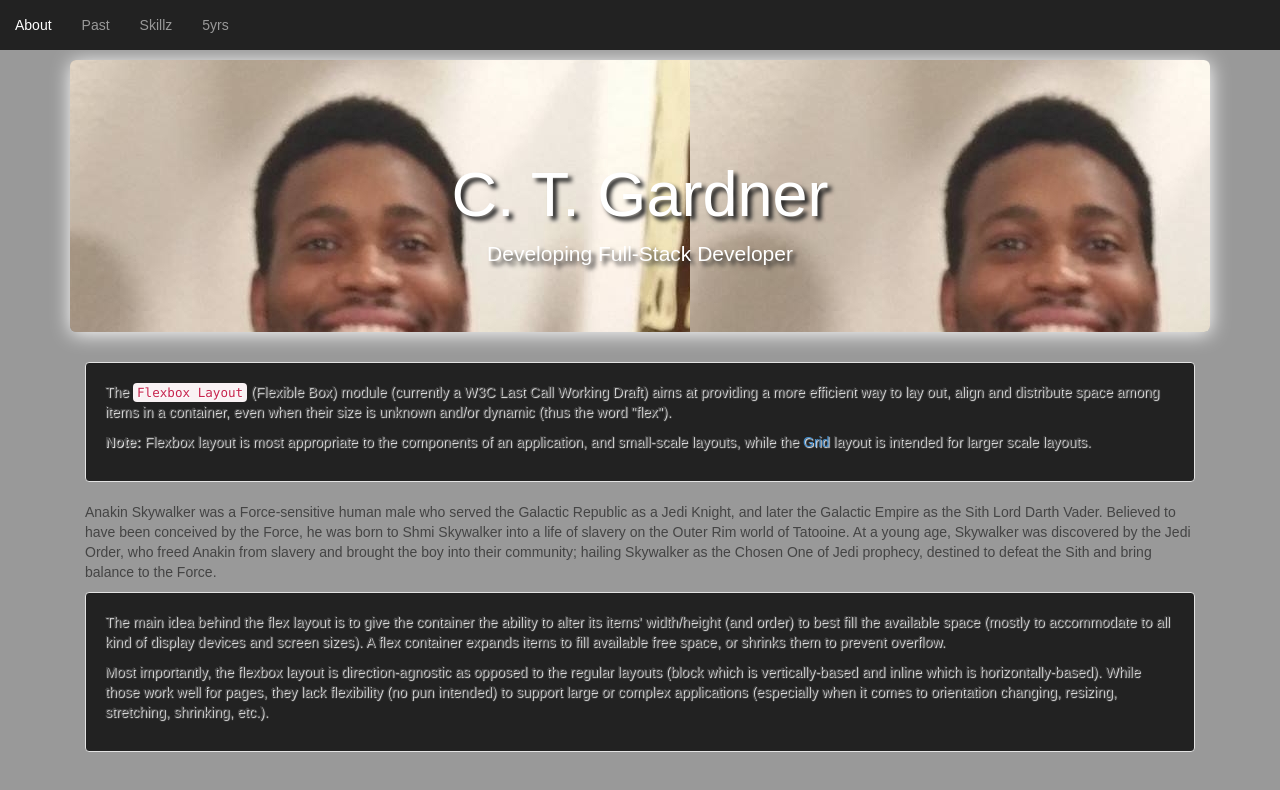
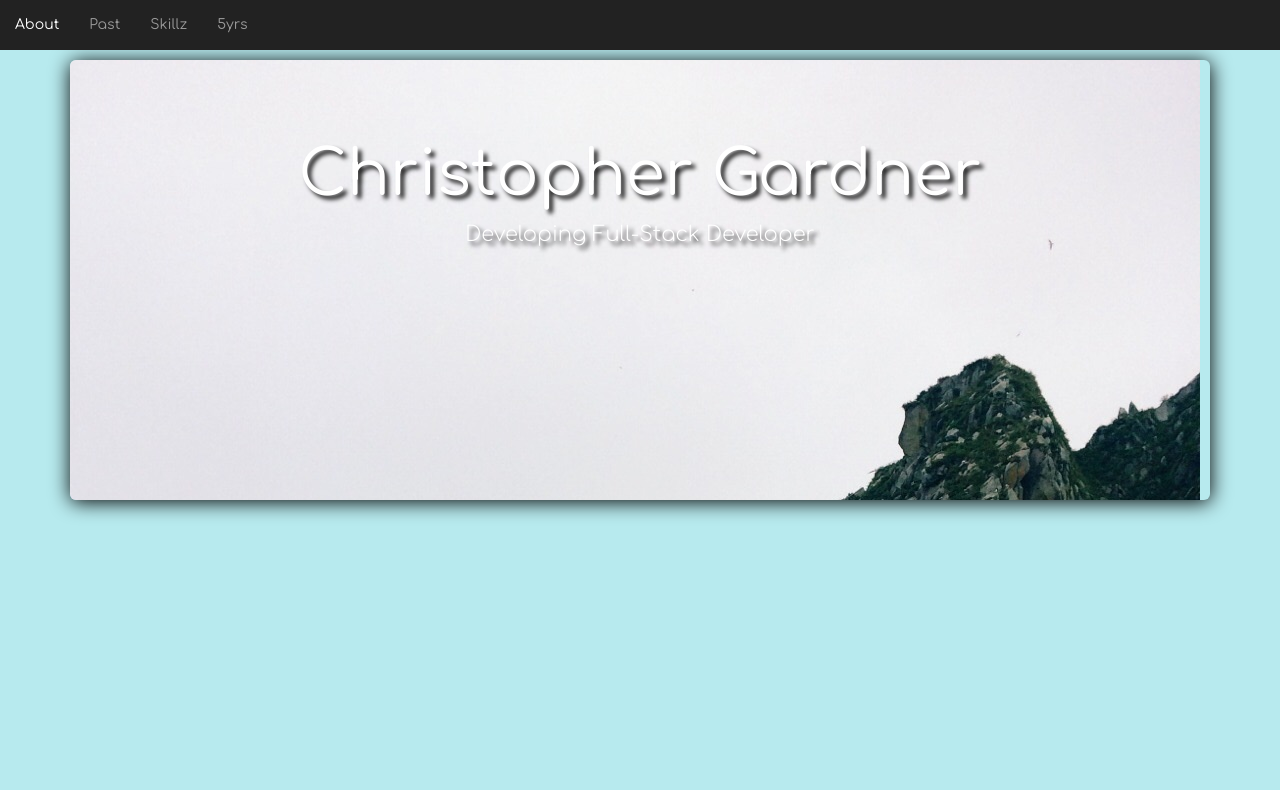
Before and after one commit to gardner589/gardner589.github.io, a plain HTML site: page index.html in a window 1280 px wide. Drawn offline with Linux system fonts and the light colour scheme.

Commit message:
this is a commit

```diff
--- a/index.html
+++ b/index.html
@@ -19,7 +19,7 @@
 <body class="container">
   <nav class="navbar-fixed-top navbar-inverse">
     <ul class="nav navbar-nav">
-      <li class="pull-left"><a href="#bio">About</a></li>
+      <li class="pull-left" id="about"><a href="#bio">About</a></li>
       <li class="pull-left"><a href="#">Past</a></li>
       <li class="pull-right"><a href="#"> 5yrs</a></li>
       <li class="pull-right"><a href="http://gardner589.github.io/ProjectOne" target="_blank">Skillz</a></li>
@@ -29,12 +29,14 @@
   <section class="container-fluid jumbotron" id="face">
     <header>
       <!-- <img src="profpic.jpg" alt="My picure of my face"/> -->
-      <h1 >C. T. Gardner</h1>
+      <h1 >Christopher Gardner</h1>
       <p>Developing Full-Stack Developer</p>
     </header>
   </section>
 
-<div class="container-fluid ">
+
+
+<div class="container-fluid" id="content">
   <div class="well" id="flexbox-background">
     <p>The <code>Flexbox Layout</code> (Flexible Box) module (currently a W3C Last Call Working Draft) aims at providing a more efficient way to lay out, align and distribute space among items in a container, even when their size is unknown and/or dynamic (thus the word "flex").</p>
     <p><strong>Note:</strong> Flexbox layout is most appropriate to the components of an application, and small-scale layouts, while the <a href="http://css-tricks.com/snippets/css/complete-guide-grid/">Grid</a> layout is intended for larger scale layouts.
--- a/script.js
+++ b/script.js
@@ -1,9 +1,13 @@
 $(document).ready(function(){
 
+  $('#content').toggle()
   $('#face h1').hide();
   $('#face p').hide();
   $('#face h1').toggle(1050);
   $('#face p').toggle(1050);
+  $('#about').click(function(){
+    $('#content').toggle(1500)
+  })
   // $('#face img').hover(function(){
   //   $(this).parent().find($('h1')).toggle(1500);
   //   $(this).parent().find($('p')).toggle(1500);
@@ -14,6 +18,7 @@ $(document).ready(function(){
   // })
 
 
+
    //this.css("text-shadow","3px 5px 10px gold");
     //$("nav").css("text-shadow","3px 5px 10px blue").toggle();
 
--- a/styloRen.css
+++ b/styloRen.css
@@ -1,3 +1,4 @@
+@import url(https://fonts.googleapis.com/css?family=Comfortaa:400,300);
 *{
 
 }
@@ -5,17 +6,18 @@
 body {
   width: 100vw;
   height: 100vh;
-  background: #999;
-  font-family: fantasy;
-  color: #444;
+  background: #B7EAEE;
+  font-family: 'Comfortaa', cursive;
+  color: #EAFEF9;
 }
 
 .jumbotron{
-  box-shadow: .5px 2px 20px white;
+  height: 55%;
+  box-shadow: .5px 2px 20px black;
 }
 .well{
-  background-color: #222;
-  text-shadow: 1px 1px 1px white;
+  background-color: #3D3D47;
+  box-shadow: .5px 2px 20px black;
 }
 
 ul li {
@@ -29,10 +31,10 @@ li a {
 #face {
   width: 100%;
   text-align: center;
-  background: url('profpic.jpg') fixed;
+  background: url('Images/IMG_3714.JPG') fixed no-repeat;
   color: white;
   text-shadow: 4px 4px 4px #222;
-  padding-top: 80px;
+  padding-top: 60px;
   margin-top: 60px;
 }
 #face img{
@@ -42,6 +44,13 @@ li a {
   width: 100px;
   transition: transform .2s;
 }
+#bio{
+  border-radius: 2.5px;
+  margin: 4% 0;
+
+  padding: 5px 20px;
+  background: url('Images/IMG_3714.JPG') 100% fixed;
+}
 
 
 /*.onlowdTest {
```
